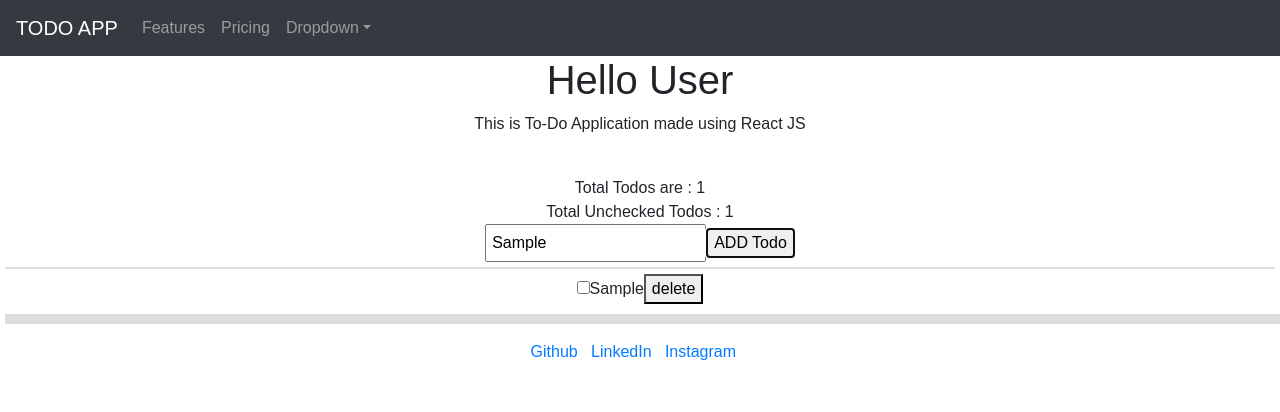
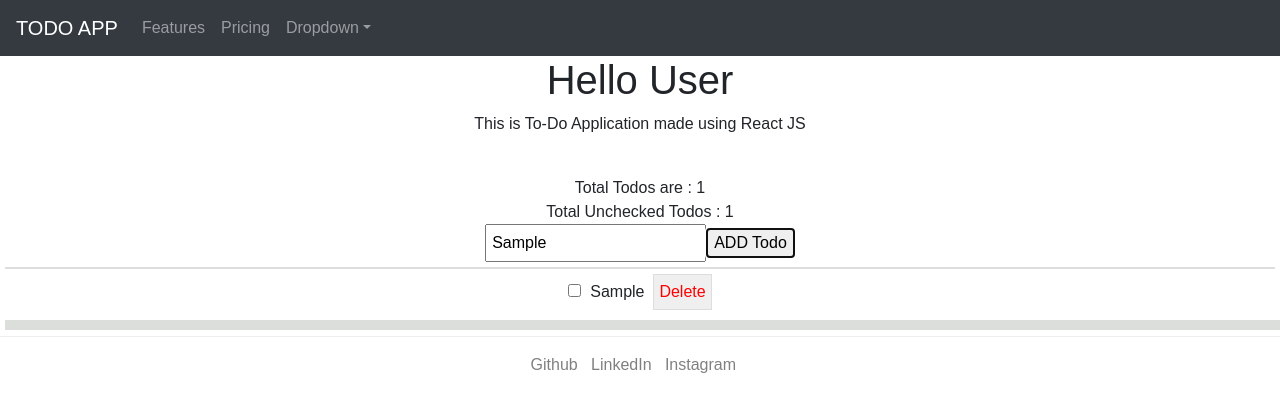
Before and after one commit to ashutosh1401/ToDo-App, a React (Create React App) app: page / in a window 1280 px wide. Both pictures are taken after typing "Sample" into the empty fields and a click on the button "ADD Todo". Shown: the top 412 px of the page. Built offline with nearby package versions, Linux system fonts and the light colour scheme.

Commit message:
updated files and added a little style

```diff
--- a/src/App.js
+++ b/src/App.js
@@ -12,8 +12,11 @@ const Todo = (props) => (
       checked={props.todo.checked}
       onClick={props.onToggle}
     />
-    <span>{props.todo.text}</span>
-    <button onClick={props.onDelete}>delete</button>
+    &nbsp;&nbsp;
+    <span>{props.todo.text}</span>&nbsp;&nbsp;
+    <button onClick={props.onDelete} className="delbtn">
+      Delete
+    </button>
   </li>
 );
 
--- a/src/Footer.js
+++ b/src/Footer.js
@@ -7,9 +7,6 @@ export default class Footer extends Component {
         <a href="#github">Github</a>&nbsp;&nbsp;&nbsp;
         <a href="#linkedin">LinkedIn</a>&nbsp;&nbsp;&nbsp;
         <a href="#insta">Instagram</a>&nbsp;&nbsp;&nbsp;
-        <br />
-        <br />
-        <br />
       </footer>
     );
   }
--- a/src/styles.css
+++ b/src/styles.css
@@ -25,4 +25,27 @@ footer {
   display: flex;
   flex-direction: row;
   justify-content: center;
+  border-top: 1px solid #eeeeee;
+  margin-top: 16px;
+  padding: 16px 0;
+  flex-grow: 1;
 }
+footer a {
+  color: gray;
+  text-decoration: none;
+}
+footer a:hover {
+  transform: translate(1.1);
+  text-decoration: none;
+}
+
+.delbtn {
+  color: red;
+  padding: 5px;
+  border: 1px solid #dcdedc;
+}
+
+.delbtn:hover {
+  background-color: #fc4d44;
+  color: whitesmoke;
+}
```
